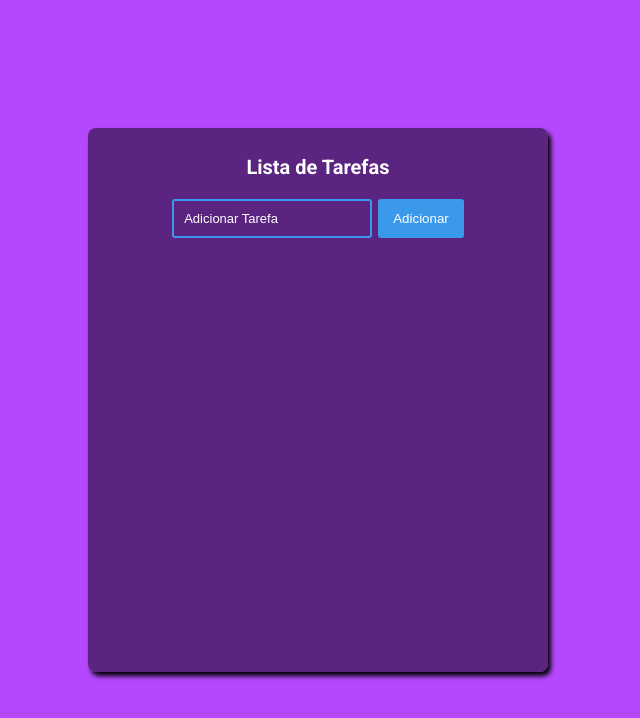
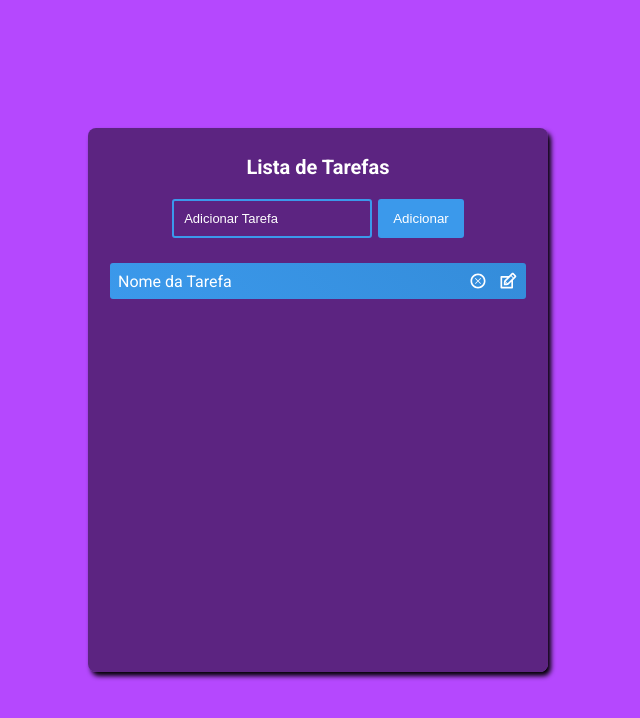
Before and after one commit to henriquealmeida06/ToDoList, a React (Create React App) app: page / in a window 1280 px wide. Shown: the top 718 px of the page, without its empty margins (322-962 px from the left). Built offline with nearby package versions, Linux system fonts and the light colour scheme.

Commit message:
Adicionei o componente de Tarefas com Botões de Excluir e Editar tarefas

```diff
--- a/package.json
+++ b/package.json
@@ -8,6 +8,7 @@
     "@testing-library/user-event": "^13.5.0",
     "react": "^18.2.0",
     "react-dom": "^18.2.0",
+    "react-icons": "^4.11.0",
     "react-scripts": "5.0.1",
     "web-vitals": "^2.1.4"
   },
--- a/src/components/Tarefas.js
+++ b/src/components/Tarefas.js
@@ -0,0 +1,17 @@
+import styles from './Tarefas.module.css'
+import {TiDeleteOutline} from 'react-icons/ti'
+import {TiEdit} from 'react-icons/ti'
+
+function Tarefas(){
+    return(
+        <div className={styles.containerTarefa}>
+            <p>Nome da Tarefa</p>
+            <div className={styles.buttonsContainer}>
+            <button className={styles.buttonTarefas}><TiDeleteOutline/></button>
+            <button className={styles.buttonTarefas}><TiEdit/></button>
+            </div>
+        </div>
+
+    )
+}
+export default Tarefas;
--- a/src/components/Tarefas.module.css
+++ b/src/components/Tarefas.module.css
@@ -0,0 +1,33 @@
+.containerTarefa{
+    display: flex;
+    justify-content: space-between;
+    align-items: center;
+    padding: 8px;
+    margin-top: 25px;
+    min-width: 50vh;
+    background: linear-gradient(45deg, #3b99eb, #348cda);
+    border-radius: 3px;
+
+}
+.buttonsContainer{
+    background-color: transparent;
+    display: flex;
+    align-items: center;
+
+
+
+}
+.buttonTarefas{
+    background-color: transparent;
+    border: none;
+    color: white;
+    font-size: 20px;
+    margin-left: 10px;
+    display: flex;
+    justify-content: center;
+    align-items: center;
+    cursor: pointer;
+}
+.buttonTarefas:hover{
+    color: rgb(114, 15, 153);
+}
--- a/src/components/pages/ToDoList.js
+++ b/src/components/pages/ToDoList.js
@@ -1,4 +1,5 @@
 import styles from './ToDoList.module.css'
+import Tarefas from './../Tarefas'
 
 function ToDoList(){
     return(
@@ -6,8 +7,9 @@ function ToDoList(){
             <h1>Lista de Tarefas</h1>
             <div className={styles.inputButton}>
             <input type="text" placeholder="Adicionar Tarefa"/>
-            <button>Adicionar</button>
+            <button className={styles.buttonAdicionar}>Adicionar</button>
             </div>
+            <Tarefas/>
 
         </div>
 
--- a/src/components/pages/ToDoList.module.css
+++ b/src/components/pages/ToDoList.module.css
@@ -19,6 +19,7 @@ h1{
 }
 .inputButton{
     margin-top: 20px;
+
 }
 .inputButton input{
     background-color: transparent;
@@ -32,11 +33,17 @@ h1{
 .inputButton input::placeholder{
     color: white;
 }
-.inputButton button{
+.buttonAdicionar{
     border: none;
     background-color: #3b99eb;
     color: white;
     padding: 12px 15px 12px 15px;
     border-radius: 3px;
     margin-left: 6px;
+    cursor: pointer;
 }
+.buttonAdicionar:hover{
+    background-color: #256aa7;
+    transition: background-color 0.2s;
+
+}
```
Also changed, not shown: 1 other file (tests, documents, lock files or other folders).
